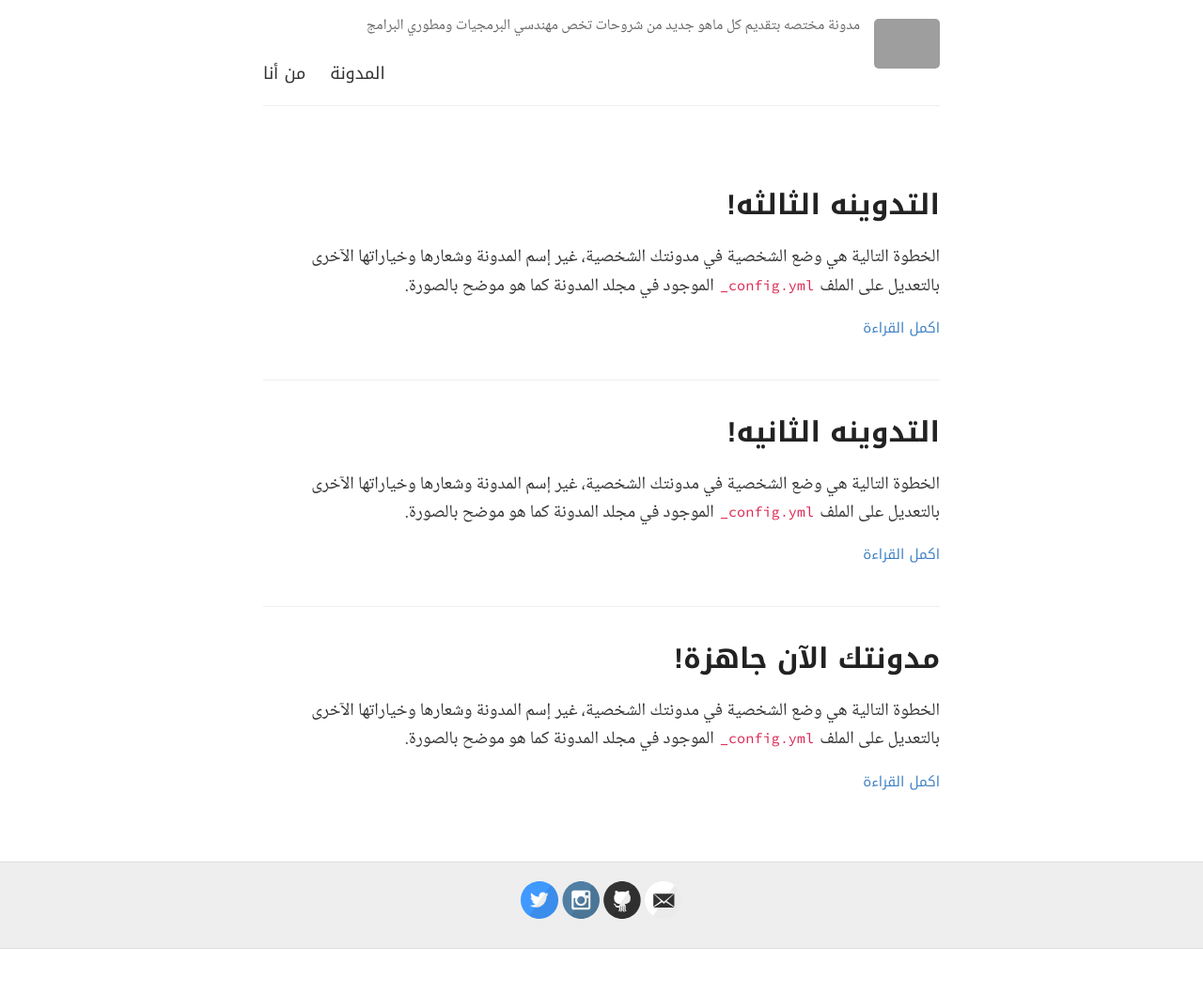
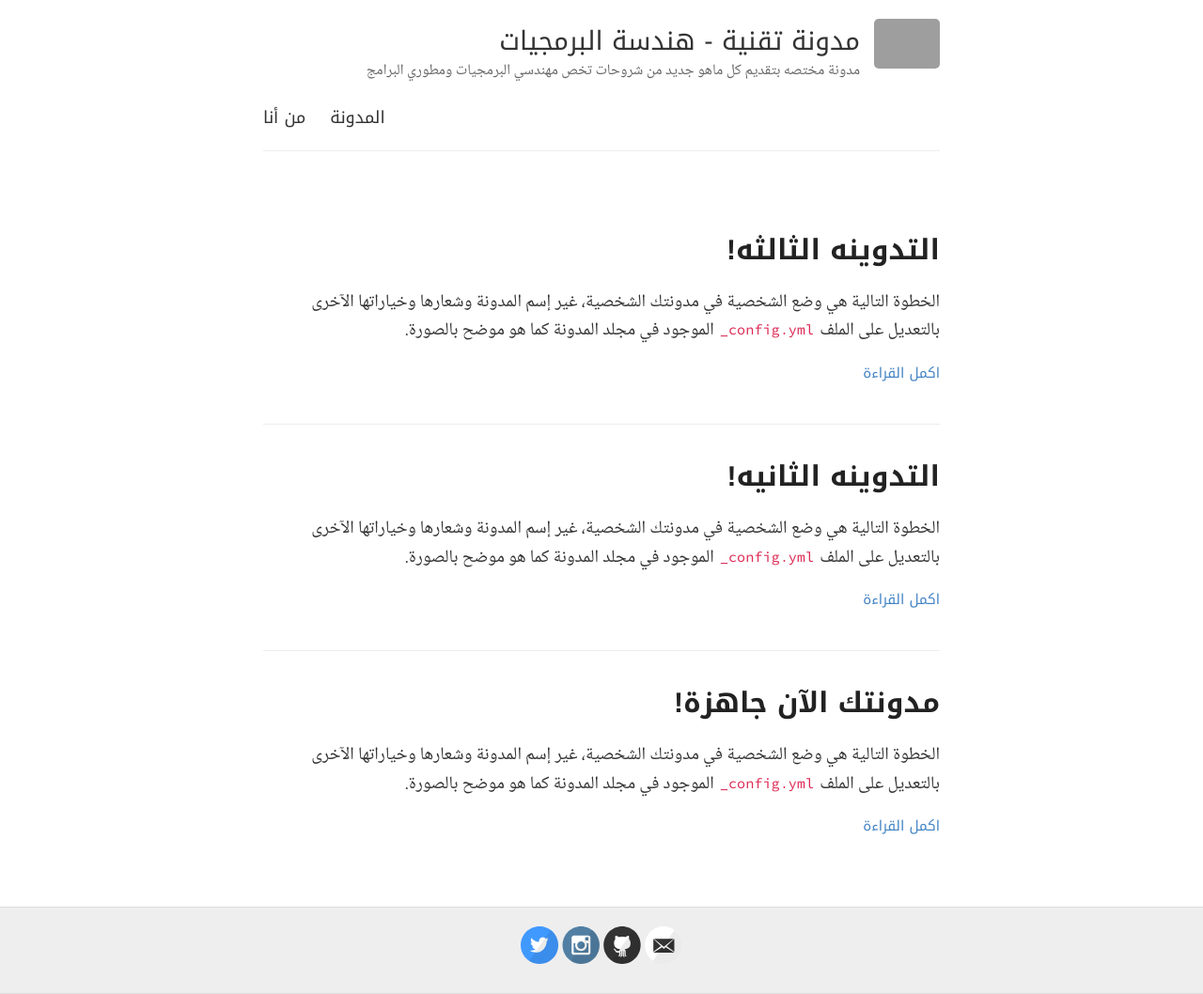
Before and after one commit to isultane/blog, a Jekyll site: the page built from index.html, in a window 1280 px wide. Shown: the whole page at 94% size. Built offline with Jekyll 4.4.1, drawn with Linux system fonts in a browser that asks for light colours; before the commit the page ends 1010 px from its top, so only the background shows below that; part of the change alters nothing that is shown; grey boxes are pictures that could not be loaded.

Commit message:
config updated

```diff
--- a/_config.yml
+++ b/_config.yml
@@ -1,7 +1,5 @@
 # basic options
-title: مدونة تقنية - هندسة البرمجيات
-author: Sultan S. Alqahtani
-email: to_sultan@yahoo.com
+name: مدونة تقنية - هندسة البرمجيات
 description: مدونة مختصه بتقديم كل ماهو جديد من شروحات تخص مهندسي البرمجيات ومطوري البرامج
 avatar: https://raw.githubusercontent.com/barryclark/jekyll-now/master/images/jekyll-logo.png
 
```
